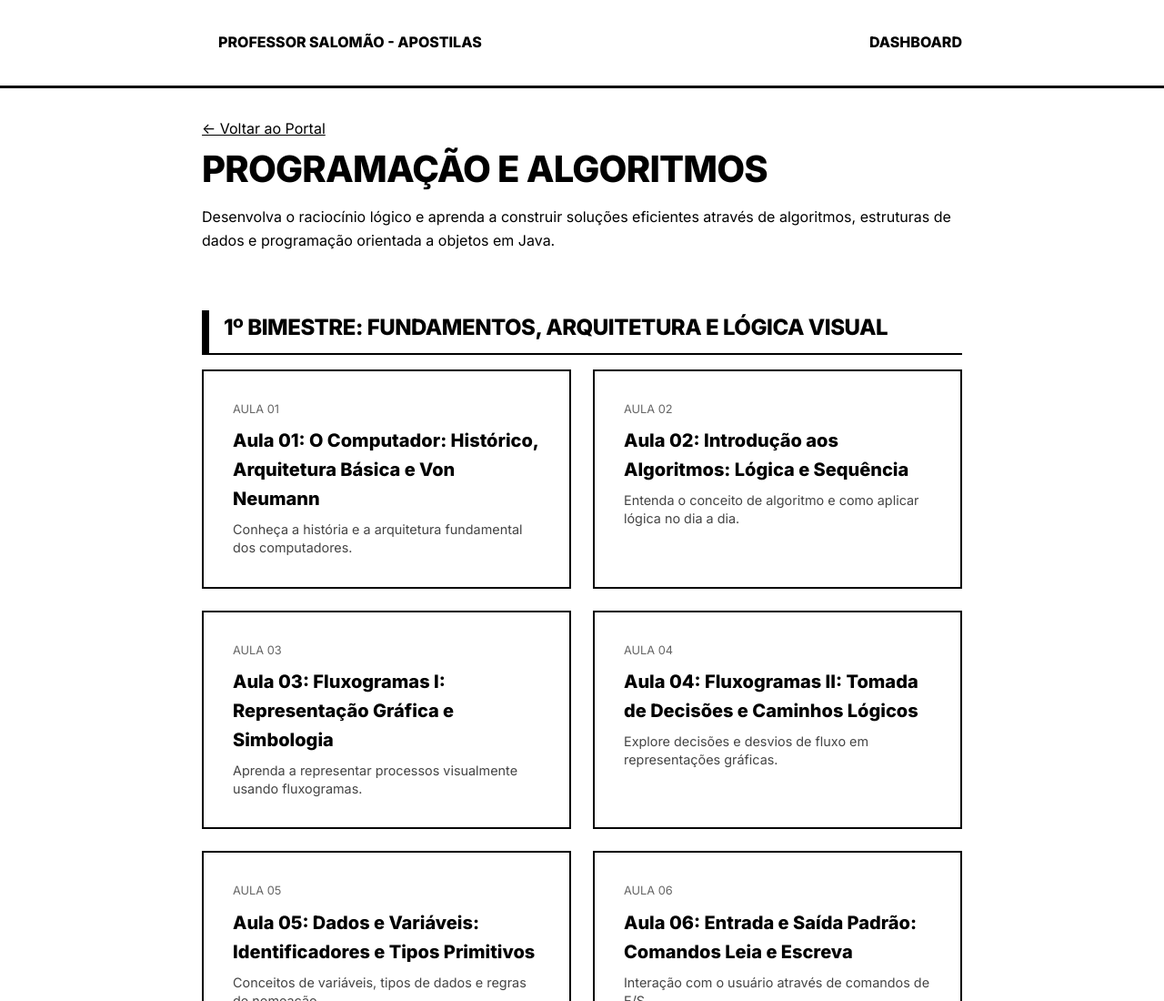
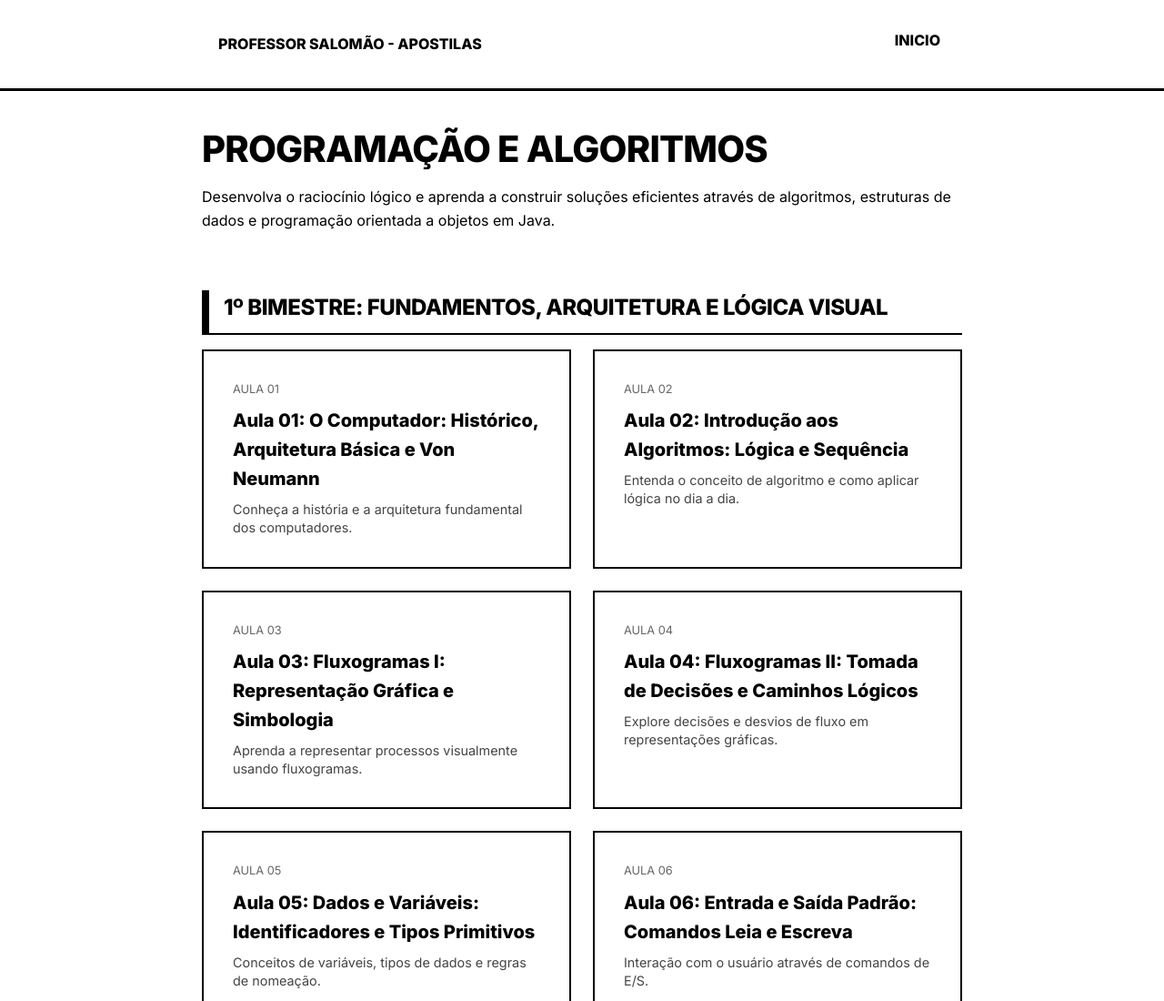
Before and after one commit to prosalomaon/apostila-bd-ii, an Eleventy site: page src/componentes/programacao-e-algoritmos/index.njk in a window 1280 px wide. Shown: the top 1100 px of the page at 91% size. Built offline with nearby package versions, Linux system fonts and the light colour scheme; Eleventy itself is replaced by a stand-in of ours; files that its build step writes are made by us from their sources.

Commit message:
fix: navigation

```diff
--- a/src/_includes/layouts/base.njk
+++ b/src/_includes/layouts/base.njk
@@ -16,7 +16,7 @@
       <div class="container">
         <a href="{{ '/' | url }}" class="logo">Professor Salomão - Apostilas</a>
         <nav>
-          <a href="{{ '/' | url }}">{{ nav_text or "DASHBOARD" }}</a>
+          <a class="back-link" href="{{ '/' | url }}">INICIO</a>
         </nav>
       </div>
     </header>
--- a/src/_includes/layouts/dashboard.njk
+++ b/src/_includes/layouts/dashboard.njk
@@ -3,7 +3,6 @@ layout: base
 ---
 
 <div class="subject-header">
-  <a href="{{ '/' | url }}" class="back-link">← Voltar ao Portal</a>
   <h1>{{ subject_title }}</h1>
   <p class="subject-intro">{{ subject_description }}</p>
 </div>
--- a/src/componentes/banco-de-dados-ii/index.njk
+++ b/src/componentes/banco-de-dados-ii/index.njk
@@ -1,5 +1,4 @@
 ---
 layout: dashboard
 title: "Banco de Dados II - Apostila Digital"
-nav_text: "DASHBOARD"
 ---
--- a/src/componentes/programacao-e-algoritmos/index.njk
+++ b/src/componentes/programacao-e-algoritmos/index.njk
@@ -1,5 +1,4 @@
 ---
 layout: dashboard
 title: "Programação e Algoritmos - Apostila Digital"
-nav_text: "DASHBOARD"
 ---
--- a/src/componentes/programacao-web-iii/index.njk
+++ b/src/componentes/programacao-web-iii/index.njk
@@ -1,5 +1,4 @@
 ---
 layout: dashboard
 title: "Programação Web III - Apostila Digital"
-nav_text: "DASHBOARD"
 ---
--- a/src/css/style.css
+++ b/src/css/style.css
@@ -108,13 +108,36 @@ header a {
 }
 
 .back-link {
+  position: relative;
+  display: inline-block;
+  padding: 0.5rem 1.5rem;
   color: var(--fg);
-  padding-bottom: 0.5rem;
+  text-decoration: none;
+  font-weight: bold;
+  overflow: hidden;
+  text-transform: uppercase;
+  transition: all 0.3s ease;
+  z-index: 1;
+}
+
+.back-link::before {
+  content: "";
+  position: absolute;
+  z-index: -1;
+  top: 100%;
+  left: 0;
+  width: 100%;
+  height: 100%;
+  background-color: black;
   transition: all 0.3s ease;
 }
 
 .back-link:hover {
-  font-weight: 800;
+  color: var(--bg);
+}
+
+.back-link:hover::before {
+  top: 0;
 }
 
 /* Portal & Dashboard */
@@ -296,6 +319,23 @@ th {
   border-top: 4px solid var(--border);
 }
 
+.lesson-pagination>* {
+  flex: 1;
+  display: flex;
+}
+
+.lesson-pagination> :nth-child(1) {
+  justify-content: flex-start;
+}
+
+.lesson-pagination> :nth-child(2) {
+  justify-content: center;
+}
+
+.lesson-pagination> :nth-child(3) {
+  justify-content: flex-end;
+}
+
 .lesson-pagination a {
   text-decoration: none;
   font-weight: 800;
@@ -303,6 +343,7 @@ th {
   text-transform: uppercase;
   border: 2px solid var(--border);
   padding: 0.5rem 1rem;
+  transition: all 0.2s ease;
 }
 
 .lesson-pagination a:hover {
```
Also changed, not shown: src/_includes/layouts/aula.njk (+12 -3 lines).
